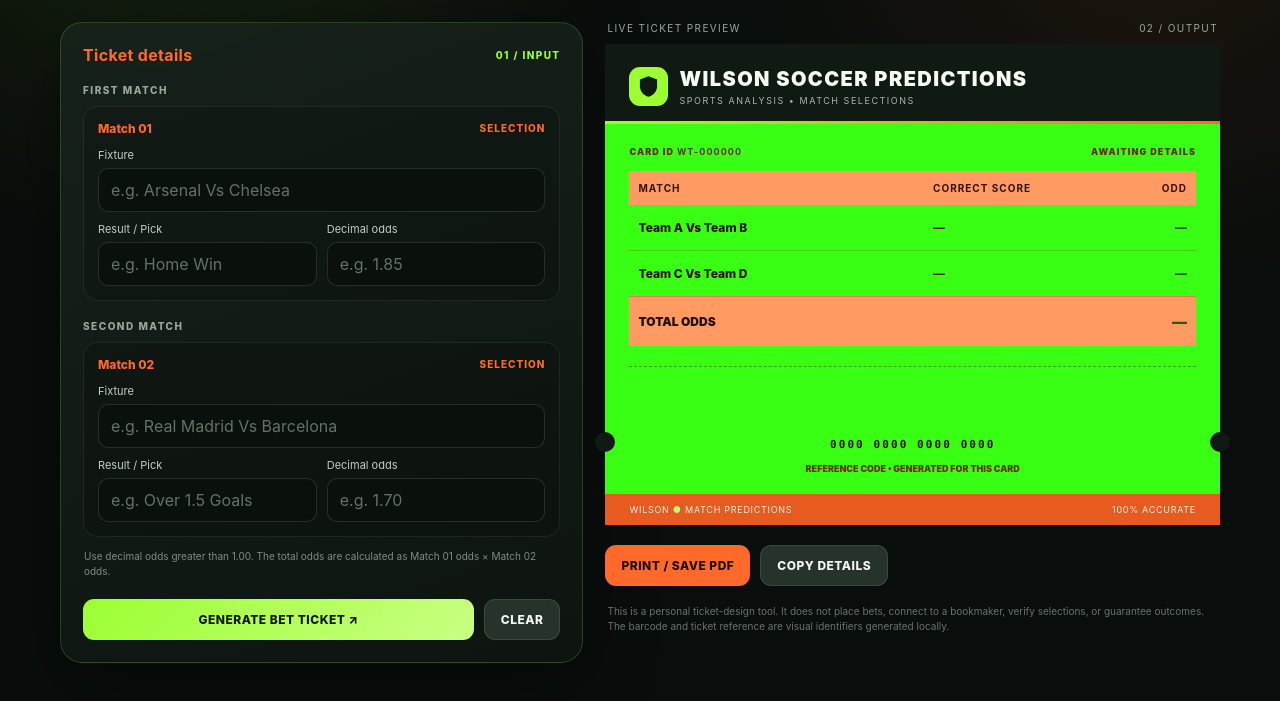
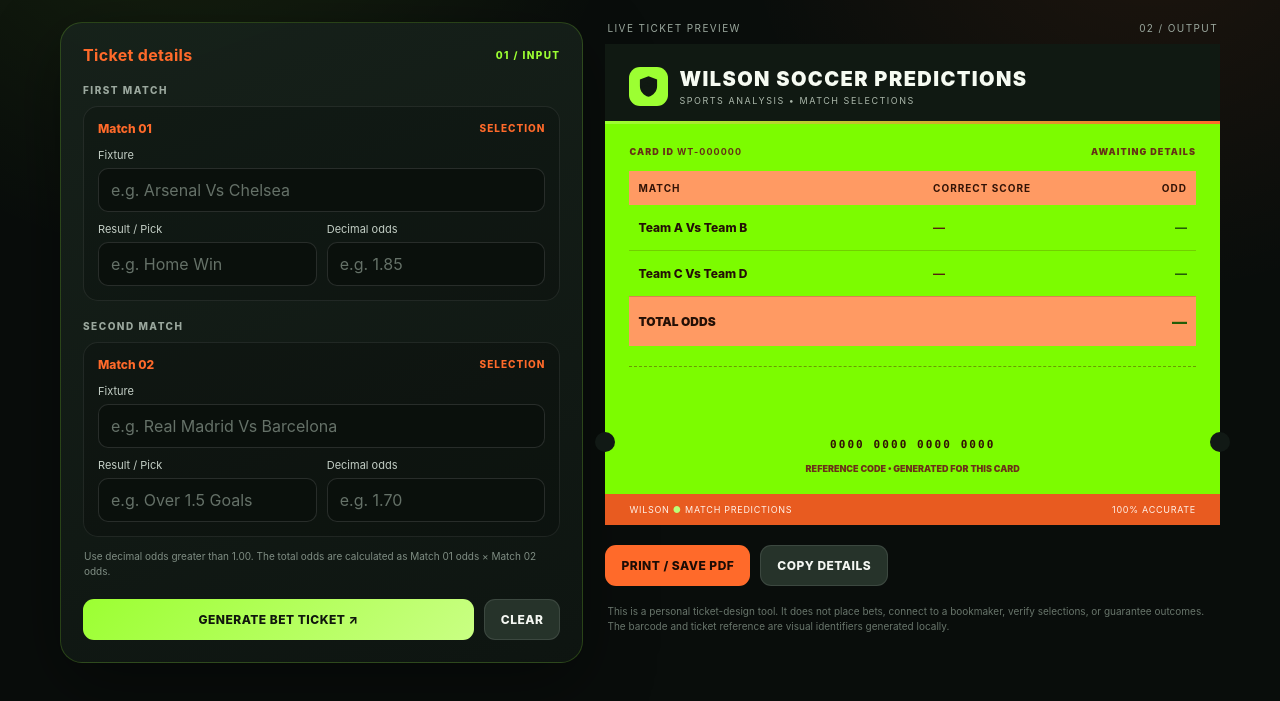
Before and after one commit to Moses-11/Tickets-GEN, a plain HTML site: page index.html in a window 1280 px wide. Shown: the part 233-934 px from the top of the page. Drawn offline with Linux system fonts and the light colour scheme.

Commit message:
Change ticket body background color to light green

```diff
--- a/index.html
+++ b/index.html
@@ -318,7 +318,7 @@
     /* GREEN BET SLIp BODY */
     .ticket-body {
     padding: 22px 24px 19px;
-    background: #39FF14 !important;
+    background: #7CFC00 !important;
     color: #000000 !important;
     font-weight: 900;
 }
```
